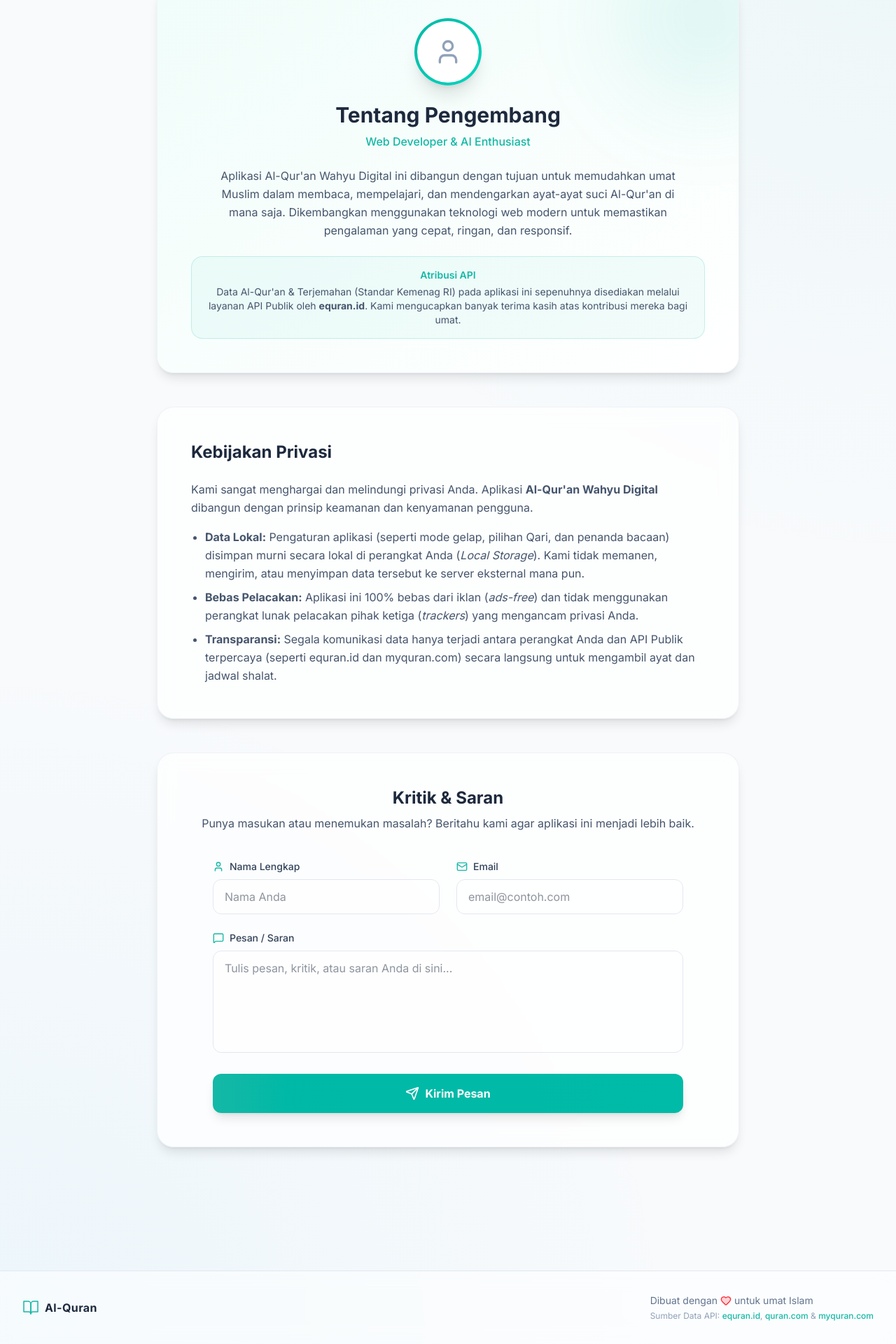
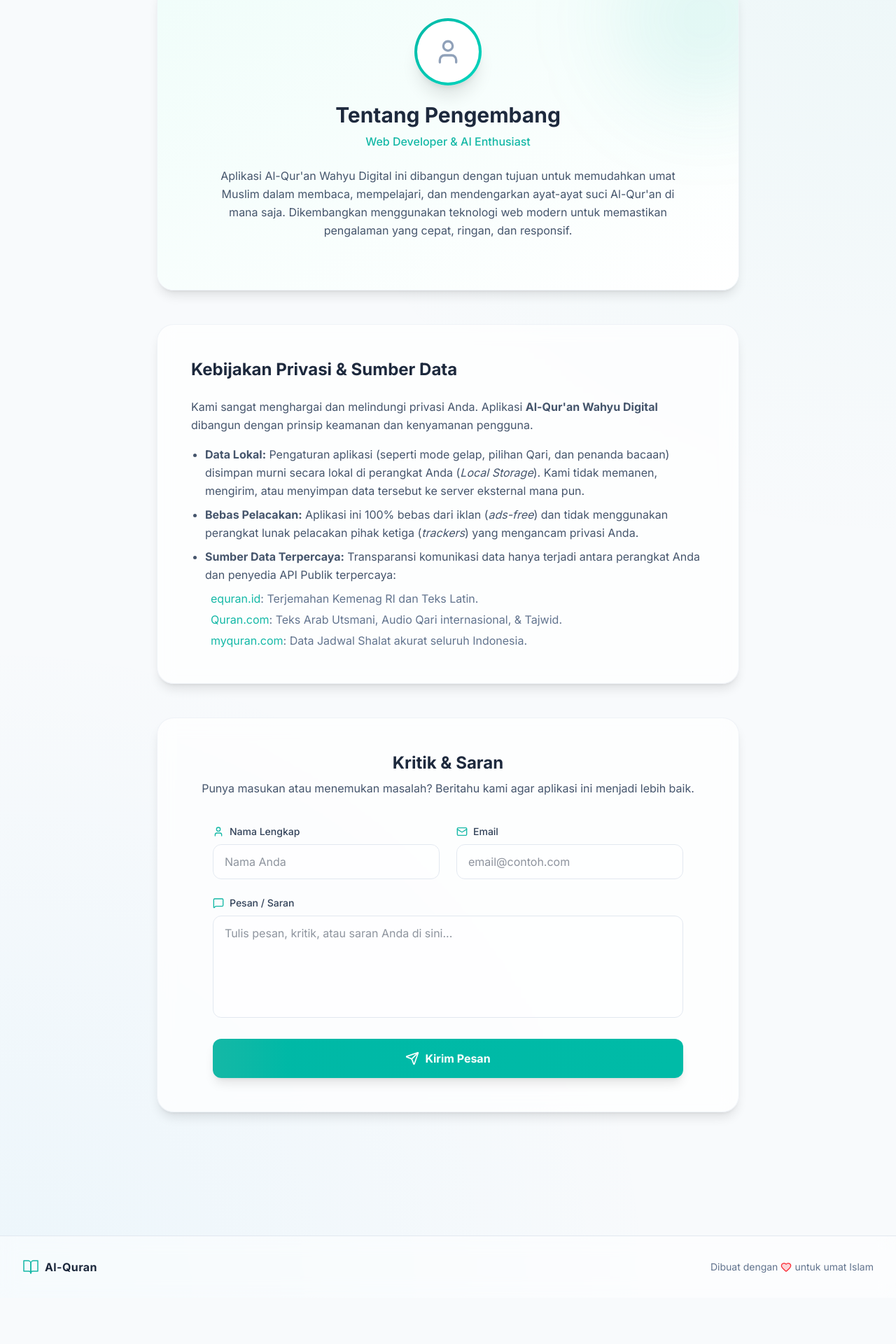
Before and after one commit to Fajarrr124314/Al-Quran-Digital, a React (Vite) app: page /tentang in a window 1280 px wide. Shown: the part 163-2083 px from the top of the page at 70% size. After the commit the page ends 2017 px from the top, so only its background shows below. Built offline with nearby package versions, Linux system fonts and the light colour scheme.

Commit message:
Update API credits placement and integrate Web3Forms for feedback form

```diff
--- a/src/components/Footer.tsx
+++ b/src/components/Footer.tsx
@@ -17,9 +17,6 @@ export const Footer: React.FC = () => {
           <p className="text-sm text-slate-500 dark:text-slate-400 flex items-center gap-1">
             Dibuat dengan <Heart className="w-4 h-4 text-red-500 fill-red-500/20" /> untuk umat Islam
           </p>
-          <p className="text-xs text-slate-400 dark:text-slate-500 text-center md:text-left">
-            Sumber Data API: <a href="https://equran.id" target="_blank" rel="noreferrer" className="text-accent-primary hover:underline font-medium">equran.id</a>, <a href="https://quran.com" target="_blank" rel="noreferrer" className="text-accent-primary hover:underline font-medium">quran.com</a> & <a href="https://myquran.com" target="_blank" rel="noreferrer" className="text-accent-primary hover:underline font-medium">myquran.com</a>
-          </p>
         </div>
 
       </div>
--- a/src/pages/AboutPage.tsx
+++ b/src/pages/AboutPage.tsx
@@ -4,15 +4,38 @@ import { Send, User, Mail, MessageSquare } from 'lucide-react';
 export const AboutPage: React.FC = () => {
   const [formData, setFormData] = useState({ name: '', email: '', message: '' });
   const [isSubmitted, setIsSubmitted] = useState(false);
+  const [isSubmitting, setIsSubmitting] = useState(false);
 
-  const handleSubmit = (e: React.FormEvent) => {
+  const handleSubmit = async (e: React.FormEvent) => {
     e.preventDefault();
-    // Simulate sending form
-    setTimeout(() => {
-      setIsSubmitted(true);
-      setFormData({ name: '', email: '', message: '' });
-      setTimeout(() => setIsSubmitted(false), 5000);
-    }, 1000);
+    setIsSubmitting(true);
+
+    try {
+      const response = await fetch("https://api.web3forms.com/submit", {
+        method: "POST",
+        headers: {
+          "Content-Type": "application/json",
+          Accept: "application/json",
+        },
+        body: JSON.stringify({
+          access_key: "aa142c97-8f2d-4f05-9e73-d3a1469eca00",
+          name: formData.name,
+          email: formData.email,
+          message: formData.message,
+        }),
+      });
+
+      const result = await response.json();
+      if (result.success) {
+        setIsSubmitted(true);
+        setFormData({ name: '', email: '', message: '' });
+        setTimeout(() => setIsSubmitted(false), 5000);
+      }
+    } catch (error) {
+      console.error("Error submitting form", error);
+    } finally {
+      setIsSubmitting(false);
+    }
   };
 
   return (
@@ -34,17 +57,12 @@ export const AboutPage: React.FC = () => {
           <p className="text-slate-600 dark:text-slate-300 max-w-2xl leading-relaxed mb-6">
             Aplikasi Al-Qur'an Wahyu Digital ini dibangun dengan tujuan untuk memudahkan umat Muslim dalam membaca, mempelajari, dan mendengarkan ayat-ayat suci Al-Qur'an di mana saja. Dikembangkan menggunakan teknologi web modern untuk memastikan pengalaman yang cepat, ringan, dan responsif.
           </p>
-
-          <div className="inline-block bg-accent-primary/5 dark:bg-accent-primary/10 border border-accent-primary/20 rounded-2xl p-4 text-sm text-slate-600 dark:text-slate-300">
-            <span className="block font-semibold text-accent-primary mb-1">Atribusi API</span>
-            Data Al-Qur'an & Terjemahan (Standar Kemenag RI) pada aplikasi ini sepenuhnya disediakan melalui layanan API Publik oleh <strong>equran.id</strong>. Kami mengucapkan banyak terima kasih atas kontribusi mereka bagi umat.
-          </div>
         </div>
       </div>
 
       {/* Privacy Policy Section */}
       <div className="glass rounded-3xl p-8 md:p-12 mb-12 relative overflow-hidden">
-        <h2 className="text-2xl font-bold text-slate-800 dark:text-white mb-6">Kebijakan Privasi</h2>
+        <h2 className="text-2xl font-bold text-slate-800 dark:text-white mb-6">Kebijakan Privasi & Sumber Data</h2>
         <div className="space-y-4 text-slate-600 dark:text-slate-300 leading-relaxed text-sm md:text-base">
           <p>
             Kami sangat menghargai dan melindungi privasi Anda. Aplikasi <strong>Al-Qur'an Wahyu Digital</strong> dibangun dengan prinsip keamanan dan kenyamanan pengguna.
@@ -52,7 +70,13 @@ export const AboutPage: React.FC = () => {
           <ul className="list-disc list-outside space-y-2 ml-5">
             <li><strong>Data Lokal:</strong> Pengaturan aplikasi (seperti mode gelap, pilihan Qari, dan penanda bacaan) disimpan murni secara lokal di perangkat Anda (<em>Local Storage</em>). Kami tidak memanen, mengirim, atau menyimpan data tersebut ke server eksternal mana pun.</li>
             <li><strong>Bebas Pelacakan:</strong> Aplikasi ini 100% bebas dari iklan (<em>ads-free</em>) dan tidak menggunakan perangkat lunak pelacakan pihak ketiga (<em>trackers</em>) yang mengancam privasi Anda.</li>
-            <li><strong>Transparansi:</strong> Segala komunikasi data hanya terjadi antara perangkat Anda dan API Publik terpercaya (seperti equran.id dan myquran.com) secara langsung untuk mengambil ayat dan jadwal shalat.</li>
+            <li><strong>Sumber Data Terpercaya:</strong> Transparansi komunikasi data hanya terjadi antara perangkat Anda dan penyedia API Publik terpercaya:
+              <ul className="list-circle list-inside mt-2 ml-2 space-y-1 text-slate-500 dark:text-slate-400">
+                <li><a href="https://equran.id" target="_blank" rel="noreferrer" className="text-accent-primary hover:underline">equran.id</a>: Terjemahan Kemenag RI dan Teks Latin.</li>
+                <li><a href="https://quran.com" target="_blank" rel="noreferrer" className="text-accent-primary hover:underline">Quran.com</a>: Teks Arab Utsmani, Audio Qari internasional, & Tajwid.</li>
+                <li><a href="https://myquran.com" target="_blank" rel="noreferrer" className="text-accent-primary hover:underline">myquran.com</a>: Data Jadwal Shalat akurat seluruh Indonesia.</li>
+              </ul>
+            </li>
           </ul>
         </div>
       </div>
@@ -81,6 +105,7 @@ export const AboutPage: React.FC = () => {
                 </label>
                 <input
                   type="text"
+                  name="name"
                   required
                   value={formData.name}
                   onChange={(e) => setFormData({...formData, name: e.target.value})}
@@ -94,6 +119,7 @@ export const AboutPage: React.FC = () => {
                 </label>
                 <input
                   type="email"
+                  name="email"
                   required
                   value={formData.email}
                   onChange={(e) => setFormData({...formData, email: e.target.value})}
@@ -108,6 +134,7 @@ export const AboutPage: React.FC = () => {
                 <MessageSquare className="w-4 h-4 text-accent-primary" /> Pesan / Saran
               </label>
               <textarea
+                name="message"
                 required
                 rows={5}
                 value={formData.message}
@@ -119,9 +146,14 @@ export const AboutPage: React.FC = () => {
 
             <button
               type="submit"
-              className="w-full py-4 rounded-xl bg-gradient-to-r from-accent-primary to-teal-500 text-white font-bold flex items-center justify-center gap-2 shadow-lg hover:shadow-xl hover:-translate-y-0.5 transition-all"
+              disabled={isSubmitting}
+              className="w-full py-4 rounded-xl bg-gradient-to-r from-accent-primary to-teal-500 text-white font-bold flex items-center justify-center gap-2 shadow-lg hover:shadow-xl hover:-translate-y-0.5 transition-all disabled:opacity-70 disabled:hover:translate-y-0"
             >
-              <Send className="w-5 h-5" /> Kirim Pesan
+              {isSubmitting ? (
+                <>MENGIRIM...</>
+              ) : (
+                <><Send className="w-5 h-5" /> Kirim Pesan</>
+              )}
             </button>
           </form>
         )}
```
